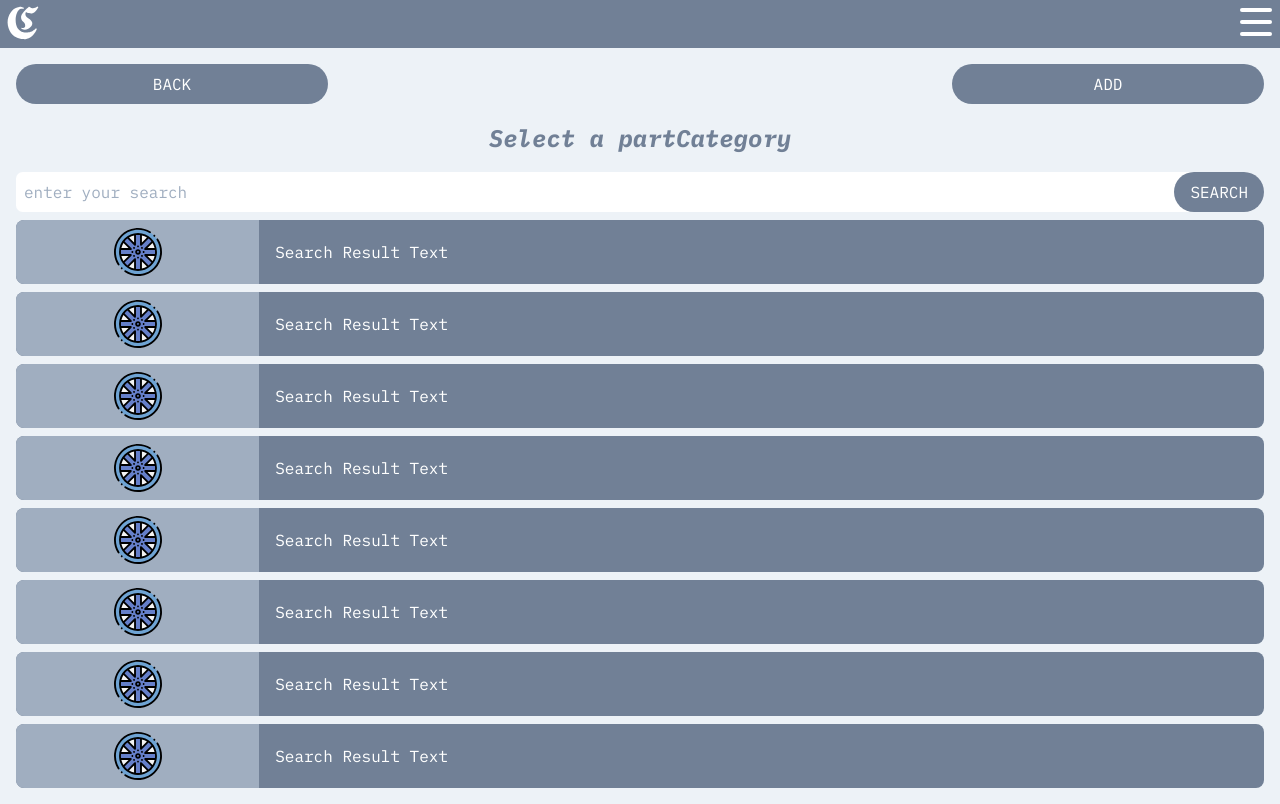
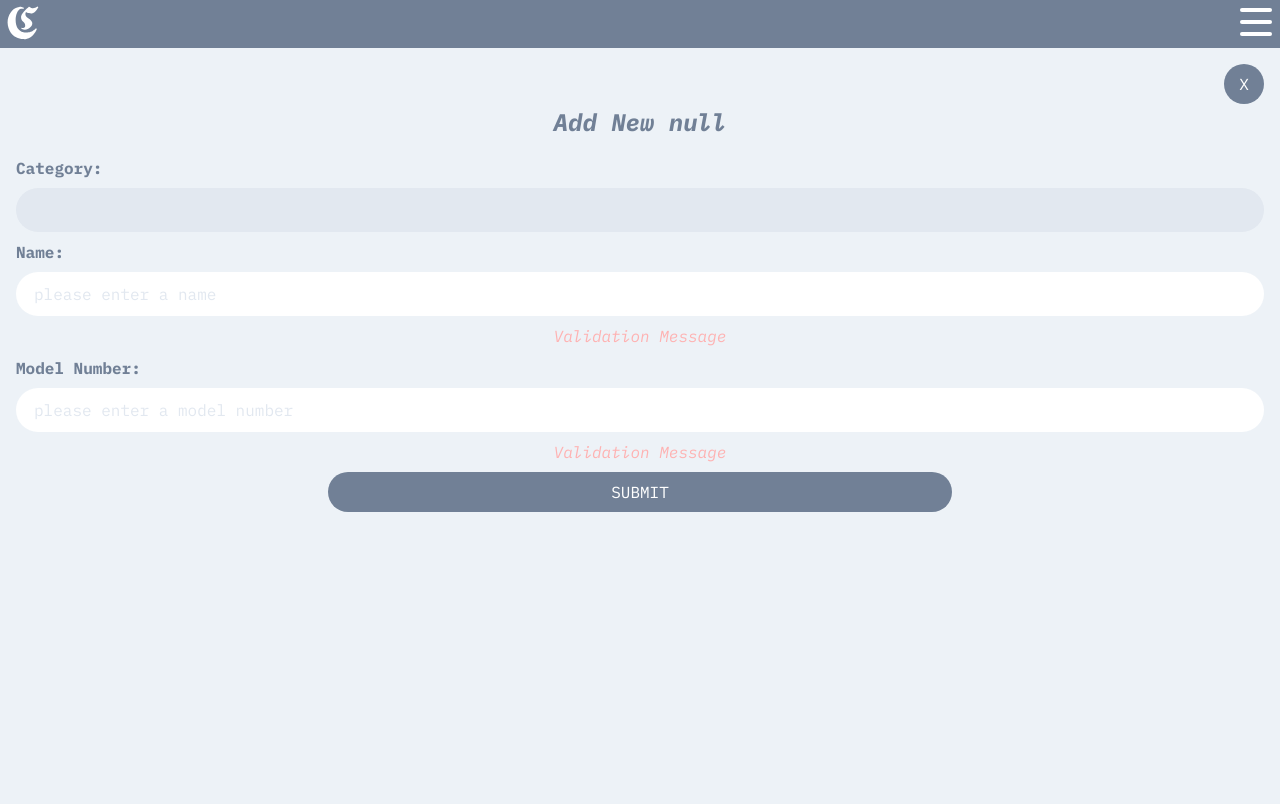
Before and after one commit to juliangroen/corvus-customs-app, a Svelte app: page / in a window 1280 px wide. Built offline with nearby package versions, Linux system fonts and the light colour scheme; no server answers.

Commit message:
added AddPart component

```diff
--- a/src/App.svelte
+++ b/src/App.svelte
@@ -11,6 +11,7 @@
     import Vehicles from './components/views/Vehicles.svelte';
     import EditVehicle from './components/views/EditVehicle.svelte';
     import PartSearch from './components/views/PartSearch.svelte';
+    import AddPart from './components/views/AddPart.svelte';
 </script>
 
 <style>
@@ -37,9 +38,13 @@
             <EditVehicle />
         </Page>
     {:else if $appData.view == 'PartSearch'}
-        <Page topLeft topRight>
+        <Page topLeft topRight={{ target: 'AddPart' }}>
             <PartSearch />
         </Page>
+    {:else if $appData.view == 'AddPart'}
+        <Modal closeTarget="PartSearch">
+            <AddPart />
+        </Modal>
     {:else}
         <Page topLeft bottomLeft>
             <Crud />
--- /dev/null
+++ b/src/components/views/AddPart.svelte
@@ -0,0 +1,39 @@
+<script>
+    import { appData } from '../../stores';
+    export let partCategory = null;
+</script>
+
+<style>
+</style>
+
+<h1 class=" text-2xl italic font-bold text-center mb-4">
+    Add New
+    {partCategory}
+</h1>
+<form
+    class="grid grid-col-1 gap-2"
+    on:submit|preventDefault={() => ($appData.view = 'PartSearch')}>
+    <label class="font-bold" for="category">Category:</label>
+    <input
+        class="bg-gray-300 rounded-full placeholder-gray-300 border-2 border-transparent focus:outline-none focus:border-gray-400 px-4 py-2"
+        type="text"
+        name="category"
+        bind:value={partCategory}
+        disabled />
+    <label class="font-bold" for="name">Name:</label>
+    <input
+        class="bg-white rounded-full placeholder-gray-300 border-2 border-transparent focus:outline-none focus:border-gray-400 px-4 py-2"
+        type="text"
+        name="name"
+        placeholder="please enter a name" />
+    <span class="text-red-300 italic mx-auto">Validation Message</span>
+    <label class="font-bold" for="model-number">Model Number:</label>
+    <input
+        class="bg-white rounded-full placeholder-gray-300 border-2 border-transparent focus:outline-none focus:border-gray-400 px-4 py-2"
+        type="text"
+        name="model-number"
+        placeholder="please enter a model number" />
+    <span class="text-red-300 italic mx-auto">Validation Message</span>
+    <button
+        class="bg-gray-600 rounded-full text-white w-1/2 p-2 mx-auto">SUBMIT</button>
+</form>
--- a/src/stores.js
+++ b/src/stores.js
@@ -2,7 +2,7 @@ import { tick } from 'svelte';
 import { writable } from 'svelte/store';
 
 export const appData = writable({
-    view: 'PartSearch',
+    view: 'AddPart',
     menuIsOpen: false,
     user: { name: 'WGU' },
 });
```
